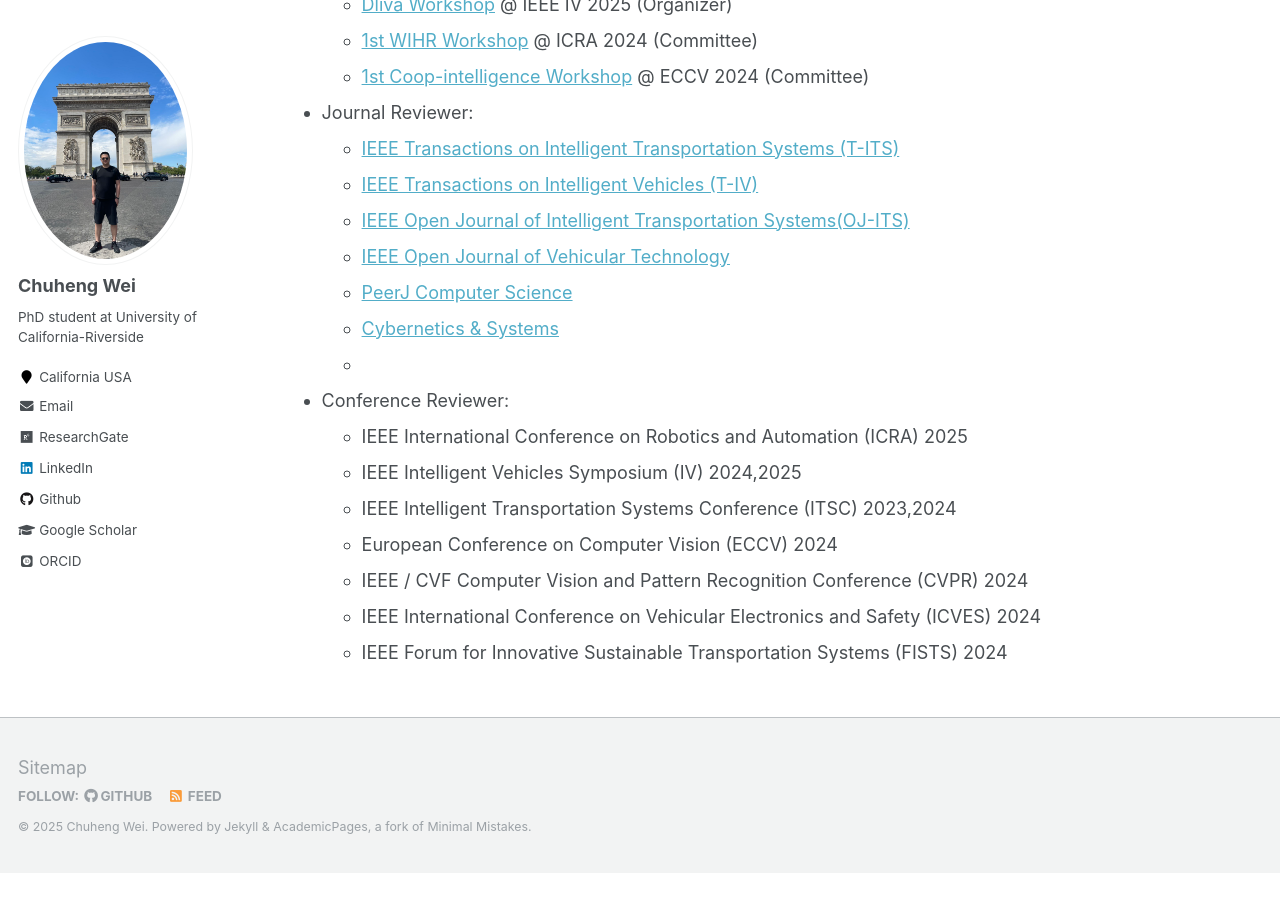
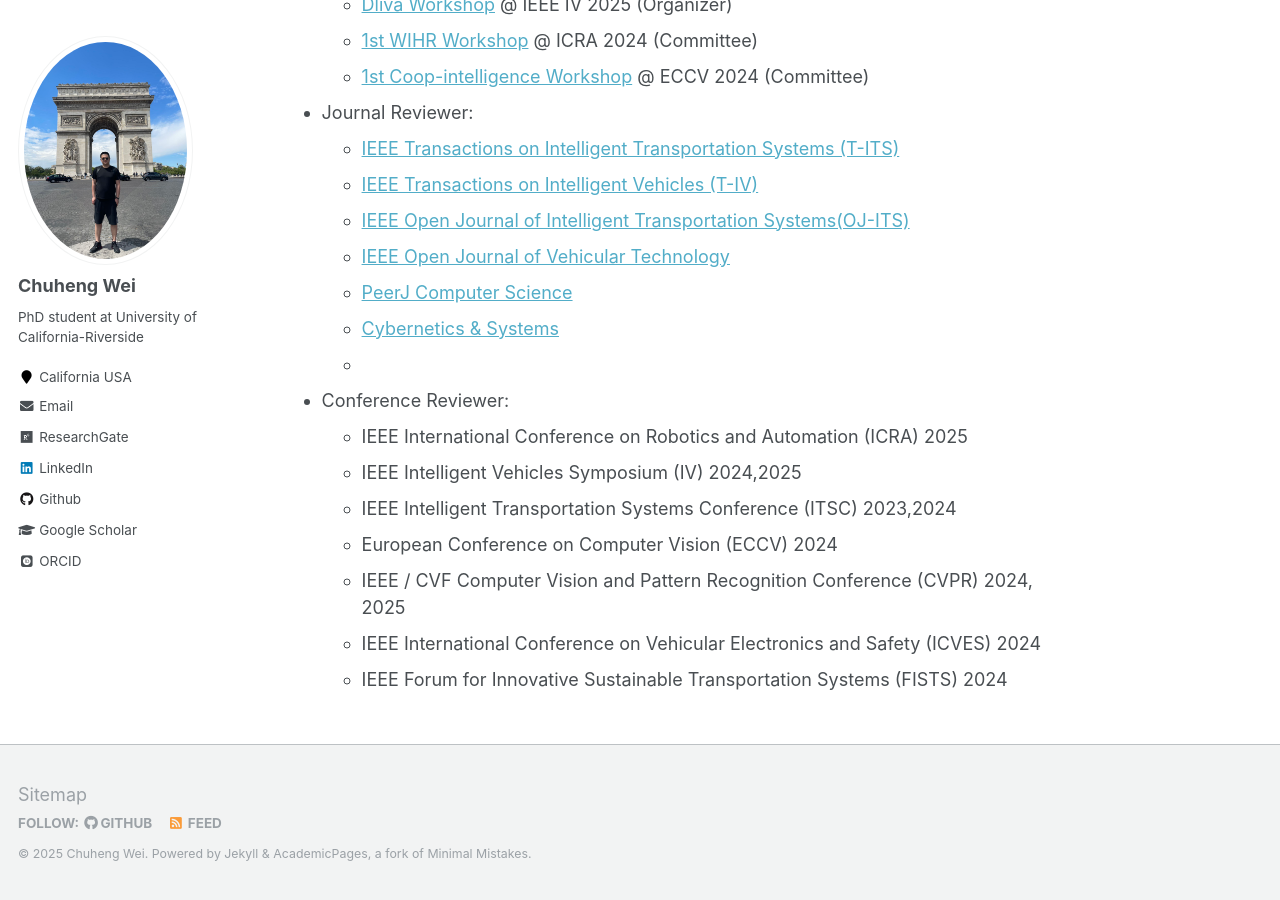
Before and after one commit to ChuhengWei/ChuhengWei.github.io, a Jekyll site: the page built from _pages/about.md, in a window 1280 px wide and 900 px high, scrolled down 1529 px. Built offline with Jekyll 4.4.1, drawn with Linux system fonts in a browser that asks for light colours; some web fonts are replaced; before the commit the page ends 2402 px from its top, so only the background shows below that.

Commit message:
Update News

```diff
--- a/_pages/about.md
+++ b/_pages/about.md
@@ -67,7 +67,7 @@ Professional Service
   - IEEE Intelligent Vehicles Symposium (IV) 2024,2025
   - IEEE Intelligent Transportation Systems Conference (ITSC) 2023,2024
   - European Conference on Computer Vision (ECCV) 2024
-  - IEEE / CVF Computer Vision and Pattern Recognition Conference (CVPR) 2024
+  - IEEE / CVF Computer Vision and Pattern Recognition Conference (CVPR) 2024, 2025
   - IEEE International Conference on Vehicular Electronics and Safety (ICVES) 2024
   - IEEE Forum for Innovative Sustainable Transportation Systems (FISTS) 2024
 
```
